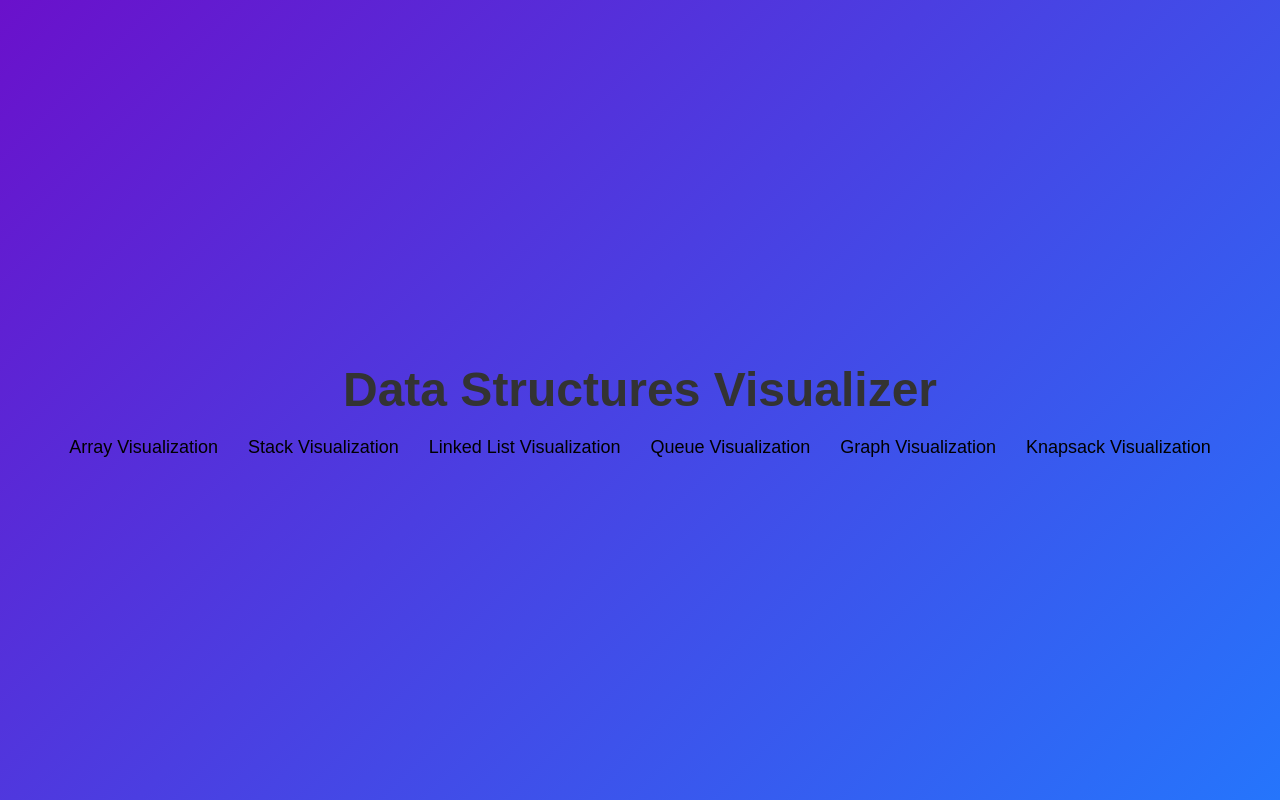
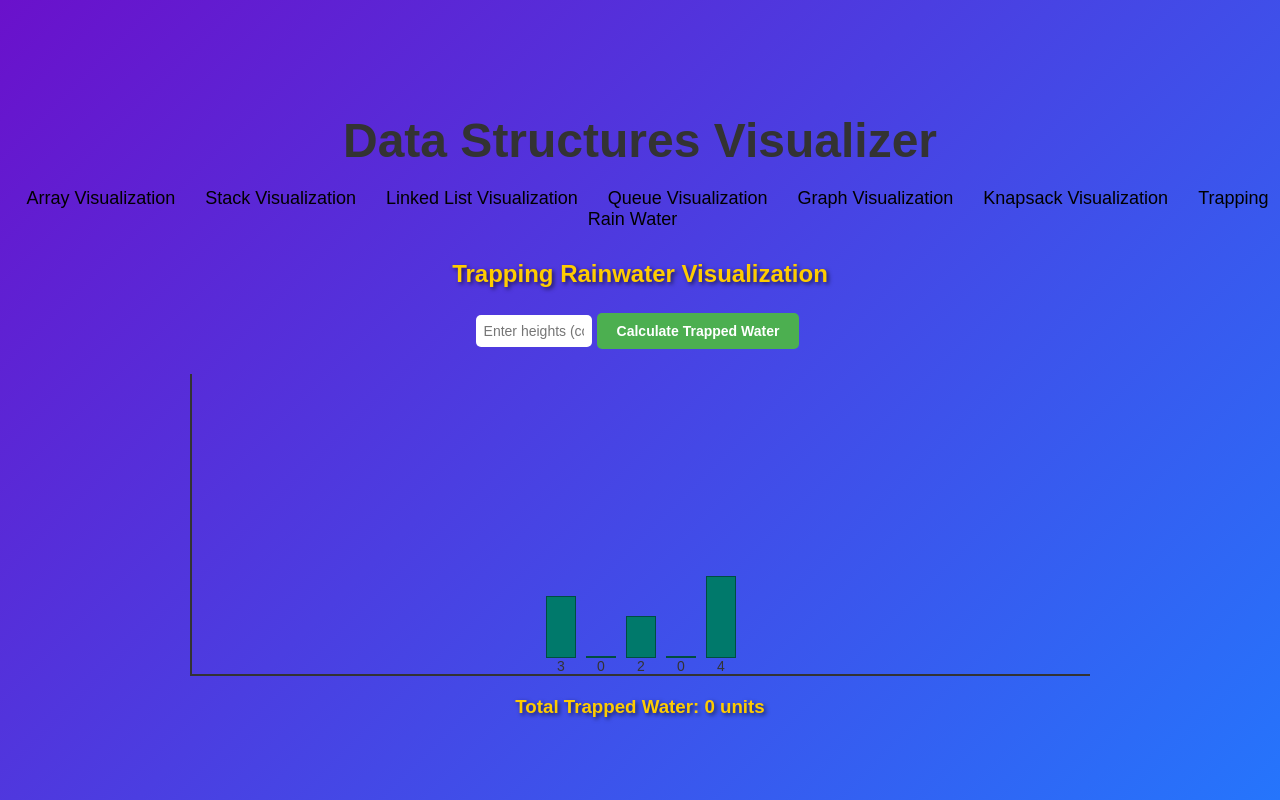
Before and after one commit to harikuchipudi/Data-Structure-Visualization, a React (Create React App) app in the folder frontend/: page /Rain-water in a window 1280 px wide. Built offline with nearby package versions, Linux system fonts and the light colour scheme.

Commit message:
DP-Rain water

```diff
--- a/frontend/src/App.js
+++ b/frontend/src/App.js
@@ -5,6 +5,7 @@ import StackVisualization from './pages/stack';
 import QueueVisualization from './pages/queue';
 import GraphVisualization from './pages/graph';
 import KnapSack01 from './problems/knapsack01';
+import TrappingWaterVisualization from './problems/rainWater';
 import { BrowserRouter as Router, Routes, Route } from 'react-router-dom';
 import { Link } from 'react-router-dom';
 
@@ -34,6 +35,9 @@ function App() {
               <li>
                 <Link to="/knapsack" className='nav-link'>Knapsack Visualization</Link>
               </li>
+              <li>
+                <Link to="/Rain-water" className='nav-link'>Trapping Rain Water</Link>
+              </li>
             </ul>
           </nav>
 
@@ -44,6 +48,7 @@ function App() {
             <Route path="/queue" element={<QueueVisualization/>}/>
             <Route path="/graph" element={<GraphVisualization/>}/>
             <Route path="/knapsack" element={<KnapSack01/>}/>
+            <Route path="/Rain-water" element={<TrappingWaterVisualization/>}/>
 
             <Route path="/" element={<div className="home-container">
               <h2>Welcome to the Data Structures Visualizer!</h2>
--- /dev/null
+++ b/frontend/src/problems/rainWater.js
@@ -0,0 +1,82 @@
+import React, { useState } from "react";
+import "./rainWaterStyles.css";
+
+const TrappingWaterVisualization = () => {
+  const [heights, setHeights] = useState([3, 0, 2, 0, 4]);
+  const [waterLevels, setWaterLevels] = useState([]);
+  const [totalWater, setTotalWater] = useState(0);
+
+  const calculateWater = () => {
+    const n = heights.length;
+    const leftMax = new Array(n).fill(0);
+    const rightMax = new Array(n).fill(0);
+    const water = new Array(n).fill(0);
+
+    leftMax[0] = heights[0];
+    for (let i = 1; i < n; i++) {
+      leftMax[i] = Math.max(leftMax[i - 1], heights[i]);
+    }
+
+    rightMax[n - 1] = heights[n - 1];
+    for (let i = n - 2; i >= 0; i--) {
+      rightMax[i] = Math.max(rightMax[i + 1], heights[i]);
+    }
+
+    let total = 0;
+    for (let i = 0; i < n; i++) {
+      water[i] = Math.min(leftMax[i], rightMax[i]) - heights[i];
+      total += water[i];
+    }
+
+    setWaterLevels(water);
+    setTotalWater(total);
+  };
+
+  const handleInputChange = (event) => {
+    const value = event.target.value.split(",").map(Number);
+    setHeights(value);
+    setWaterLevels([]);
+    setTotalWater(0);
+  };
+
+  return (
+    <div className="container">
+      <h2>Trapping Rainwater Visualization</h2>
+
+      <div className="controls">
+        <input
+          type="text"
+          placeholder="Enter heights (comma-separated)"
+          onBlur={handleInputChange}
+        />
+        <button onClick={calculateWater}>Calculate Trapped Water</button>
+      </div>
+
+      <div className="bar-chart">
+        {heights.map((height, index) => (
+          <div key={index} className="bar">
+            <div
+              className="elevation"
+              style={{
+                height: `${height * 20}px`,
+              }}
+            ></div>
+            {waterLevels[index] > 0 && (
+              <div
+                className="water"
+                style={{
+                  height: `${waterLevels[index] * 20}px`,
+                }}
+              ></div>
+            )}
+            <div className="label">{height}</div>
+          </div>
+        ))}
+      </div>
+
+      <h3>Total Trapped Water: {totalWater} units</h3>
+    </div>
+  );
+};
+
+export default TrappingWaterVisualization;
--- /dev/null
+++ b/frontend/src/problems/rainWaterStyles.css
@@ -0,0 +1,58 @@
+.container {
+    text-align: center;
+    margin: 20px auto;
+    max-width: 900px;
+  }
+
+  .bar-chart {
+    display: flex;
+    justify-content: center;
+    align-items: flex-end;
+    height: 300px;
+    margin: 20px 0;
+    border-left: 2px solid #333;
+    border-bottom: 2px solid #333;
+    position: relative;
+  }
+
+  .bar {
+    width: 30px;
+    margin: 0 5px;
+    display: flex;
+    flex-direction: column;
+    justify-content: flex-end;
+    text-align: center;
+  }
+
+  .elevation {
+    background-color: #00796b;
+    border: 1px solid #004d40;
+  }
+
+  .water {
+    background-color: #29b6f6;
+    opacity: 0.8;
+  }
+
+  .label {
+    font-size: 14px;
+    color: #333;
+  }
+
+  .controls {
+    margin: 20px;
+  }
+
+  .controls button {
+    padding: 10px 20px;
+    background-color: #4caf50;
+    color: white;
+    border: none;
+    border-radius: 5px;
+    cursor: pointer;
+    margin: 5px;
+  }
+
+  .controls button:hover {
+    background-color: #45a049;
+  }
```
